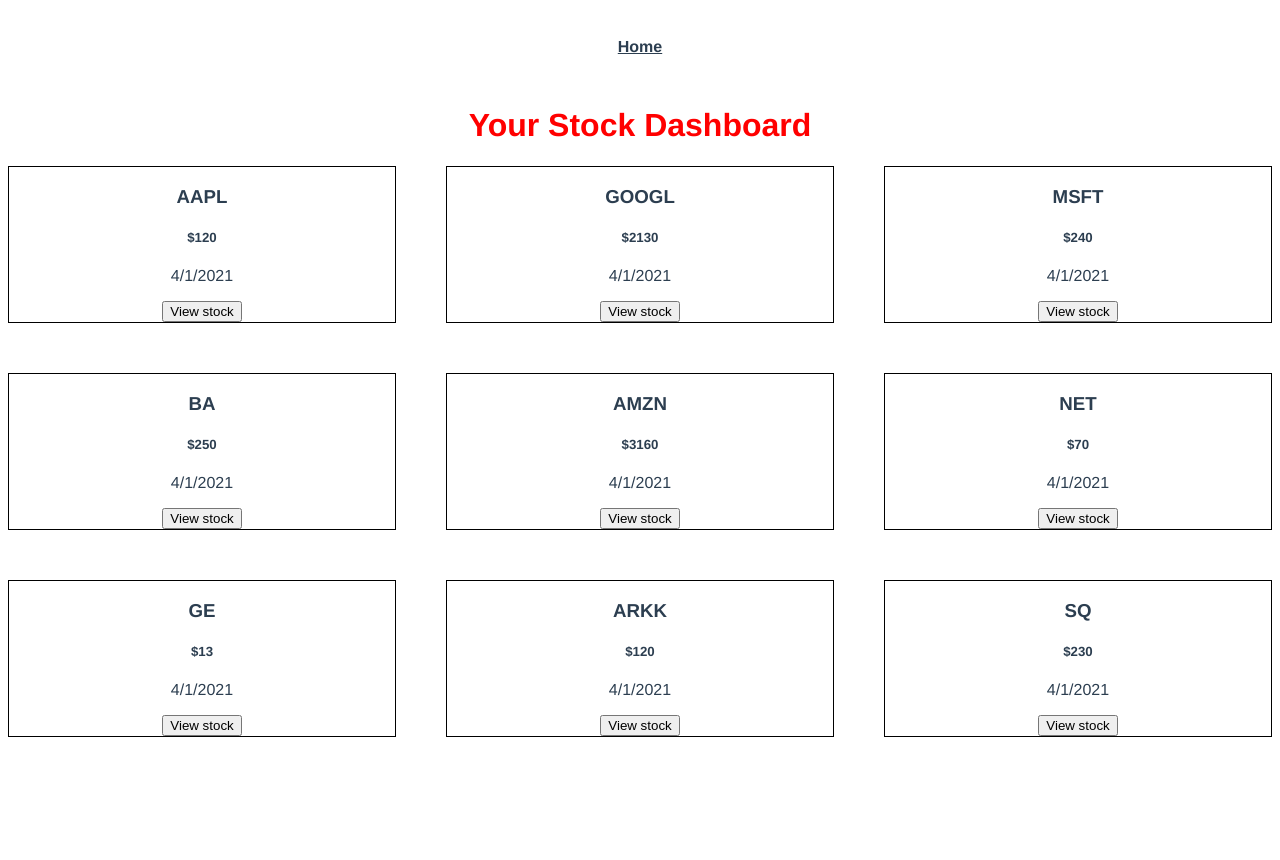
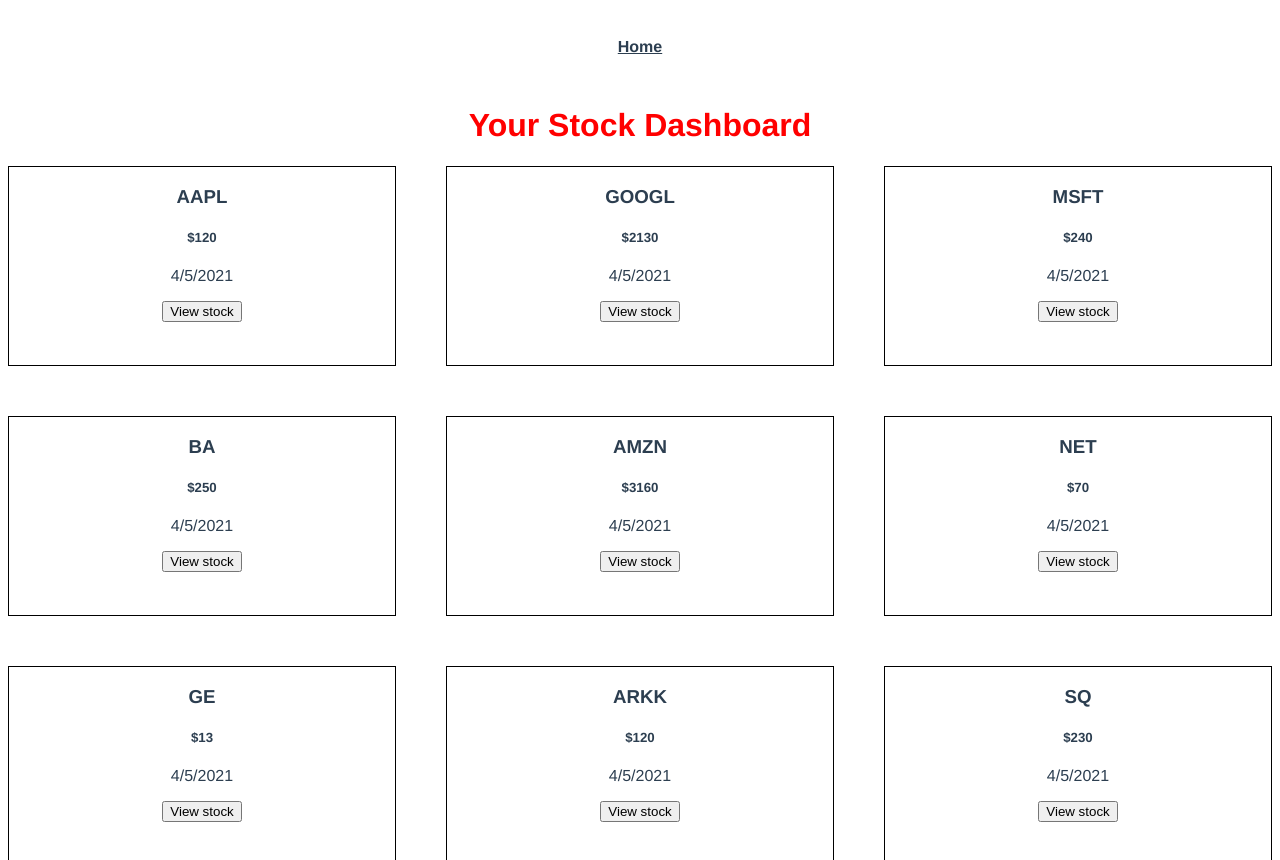
Before and after one commit to prstepic/StockMarketTool, a Vue app in the folder client/: page /homepage in a window 1280 px wide. Shown: the top 860 px of the page. Before the commit the page ends 800 px from the top, so only its background shows below. Built offline with nearby package versions, Linux system fonts and the light colour scheme.

Commit message:
Dyanamic date and market hours

```diff
--- a/client/src/views/DetailedPage.vue
+++ b/client/src/views/DetailedPage.vue
@@ -4,7 +4,7 @@
     <p class="lastPrice"> Last Price: ${{ symbol.lastPrice }} </p>
     <p class="asOfDate"> As of: {{ symbol.date }} </p>
     <p class="marketHours"
-      v-show="!marketOpen"
+      v-show="!isMarketOpen()"
     >
       MARKET IS CLOSED
     </p>
@@ -18,7 +18,6 @@
     data() {
       return {
         symbol: fakeLastPrices.find( (stock) => stock.ticker === this.$route.params.ticker),
-        marketClose: false
       }
     },
     methods: {
@@ -28,10 +27,10 @@
         var hours = d.getHours()
         var day = d.getDay()
         if((day > 0 && day < 6) && ((hours > 8 && hours < 15) || (hours == 8 && minutes > 30 && hours < 15))){
-          this.marketOpen = true
+          return true
         }
         else {
-          this.marketClose = false
+          return false
         }
       }
     }
--- a/client/src/views/HomePage.vue
+++ b/client/src/views/HomePage.vue
@@ -9,7 +9,7 @@
       >
         <h3 class="tickerName"> {{ stock.ticker }} </h3>
         <h5 class="tickerPrice"> ${{ stock.lastPrice }} </h5>
-        <p class="marketDate"> {{ stock.date }} </p>
+        <p class="marketDate"> {{ currentDate().month }}/{{ currentDate().day }}/{{ currentDate().year }} </p>
         <router-link v-bind:to="'/detailed/' + stock.ticker">
           <button> View stock </button>
         </router-link>
@@ -26,6 +26,17 @@
       return {
         fakeLastPrices
       }
+    },
+    methods: {
+      currentDate() {
+        var d = new Date()
+        var today = {
+          month: d.getMonth() + 1,
+          day: d.getDay() + 1,
+          year: d.getFullYear()
+        }
+        return today
+      }
     }
   }
 </script>
@@ -38,7 +49,7 @@
     display: grid;
     grid-template-columns: repeat(3, 1fr);
     gap: 50px;
-    grid-auto-rows: minmax(100px, auto);
+    grid-auto-rows: minmax(200px, auto);
   }
   .stockItem {
     border: 1px solid black;
```
